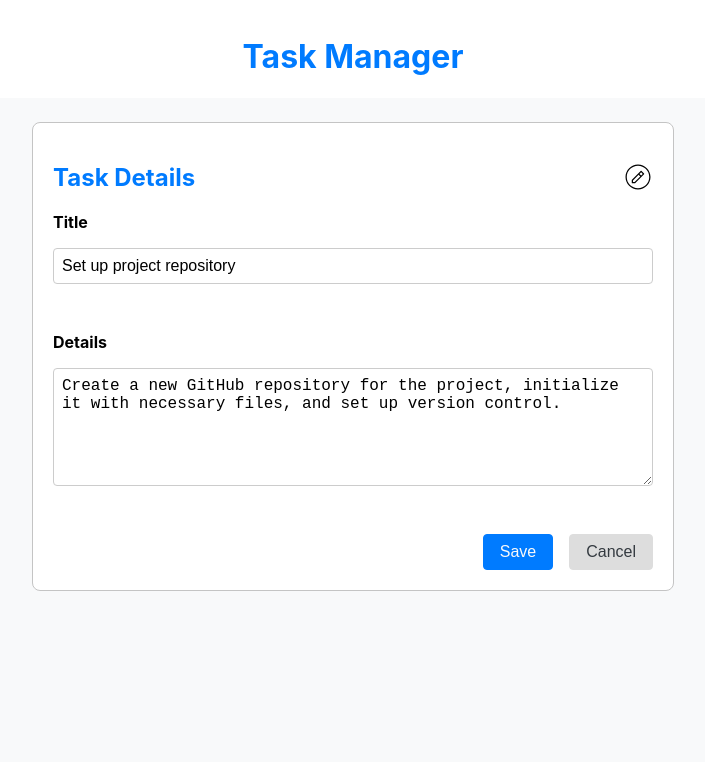
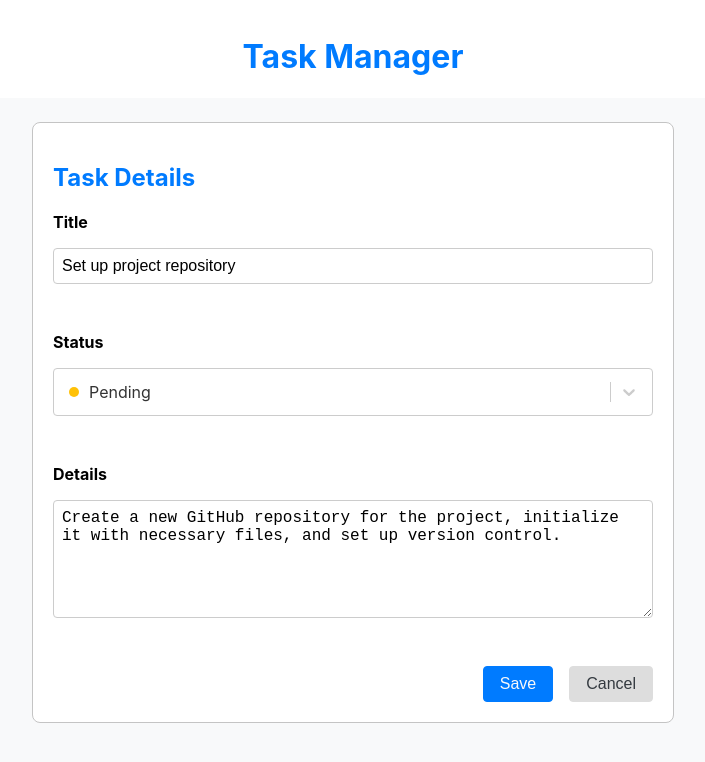
Before and after one commit to isaac-wahba/task-management-app, a React (Create React App) app: page /tasks/1 in a window 1280 px wide. Both pictures are taken after a click on the picture "Edit Task". Shown: the top 762 px of the page, without its empty margins (287-992 px from the left). Built offline with nearby package versions, Linux system fonts and the light colour scheme.

Commit message:
implement edit feature - enhance implementation

```diff
--- a/src/components/templates/TaskEditForm/TaskEditForm.tsx
+++ b/src/components/templates/TaskEditForm/TaskEditForm.tsx
@@ -1,10 +1,13 @@
 import React, { useState } from "react";
-import { Task } from "../../../types/common";
+import { EditStatusOption, Option, Task } from "../../../types/common";
 import Input from "../../atoms/Input/Input";
 import Button from "../../atoms/Button/Button";
 import { COLORS } from "../../../assets/styles/colors";
 import "./TaskEditForm.scss";
 import TextArea from "../../atoms/TextArea/TextArea";
+import { TASK_STATUS } from "../../../enums/common";
+import DropDown, { DropDownOption } from "../../atoms/DropDown/DropDown";
+import { editStatusOptions } from "../../../constants/constants";
 
 interface TaskEditFormProps {
   task: Task;
@@ -18,7 +21,11 @@ const TaskEditForm: React.FC<TaskEditFormProps> = ({
   onSave,
 }) => {
   const [editedTask, setEditedTask] = useState<Task>(task);
-
+  const [selectedStatus, setSelectedStatus] = useState<DropDownOption>(
+    editStatusOptions.find(
+      (option: Option) => option.value === task.status
+    ) as EditStatusOption
+  );
   return (
     <div className="task-edit-form">
       <div className="form-group">
@@ -32,6 +39,22 @@ const TaskEditForm: React.FC<TaskEditFormProps> = ({
             })
           }
           placeholder="Title"
+        />
+      </div>
+      <div className="form-group">
+        <label htmlFor="details">Status</label>
+        <DropDown
+          options={editStatusOptions}
+          selectedOption={selectedStatus}
+          onSelect={(option: DropDownOption) => {
+            setSelectedStatus(option);
+            setEditedTask({
+              ...editedTask,
+              status: option.value as
+                | TASK_STATUS.PENDING
+                | TASK_STATUS.COMPLETED,
+            });
+          }}
         />
       </div>
       <div className="form-group">
--- a/src/constants/constants.tsx
+++ b/src/constants/constants.tsx
@@ -1,6 +1,6 @@
 import { COLORS } from "../assets/styles/colors";
 import { TASK_STATUS, TASK_STATUS_LABEL } from "../enums/common";
-import { Option, Task } from "../types/common";
+import { EditStatusOption, Option, Task } from "../types/common";
 
 export const filterOptions: Option[] = [
   {
@@ -15,6 +15,33 @@ export const filterOptions: Option[] = [
       </div>
     ),
   },
+  {
+    value: TASK_STATUS.PENDING,
+    label: (
+      <div className="option-content">
+        <div
+          className="color-circle"
+          style={{ backgroundColor: COLORS.WARNING, marginRight: "5px" }}
+        ></div>
+        <span>{TASK_STATUS_LABEL.PENDING}</span>
+      </div>
+    ),
+  },
+  {
+    value: TASK_STATUS.COMPLETED,
+    label: (
+      <div className="option-content">
+        <div
+          className="color-circle"
+          style={{ backgroundColor: COLORS.SUCCESS, marginRight: "5px" }}
+        ></div>
+        <span>{TASK_STATUS_LABEL.COMPLETED}</span>
+      </div>
+    ),
+  },
+];
+
+export const editStatusOptions: EditStatusOption[] = [
   {
     value: TASK_STATUS.PENDING,
     label: (
--- a/src/pages/TaskDetailsPage/TaskDetailsPage.tsx
+++ b/src/pages/TaskDetailsPage/TaskDetailsPage.tsx
@@ -32,6 +32,7 @@ const TaskDetailsPage: React.FC = () => {
       <div className="task-details-page">
         <div className="page-header">
           <h2>Task Details</h2>
+          {!isEditMode && (
             <img
               src={EditIcon}
               alt="Edit"
@@ -39,7 +40,10 @@ const TaskDetailsPage: React.FC = () => {
               onClick={() => setIsEditMode(true)}
               width={30}
               height={30}
+              style={{ cursor: "pointer" }}
+              title="Edit Task"
             />
+          )}
         </div>
         {task && (
           <>
--- a/src/types/common.ts
+++ b/src/types/common.ts
@@ -12,3 +12,8 @@ export interface Option {
   label: ReactNode;
   value: TASK_STATUS;
 }
+
+export interface EditStatusOption {
+  label: ReactNode;
+  value: TASK_STATUS.COMPLETED | TASK_STATUS.PENDING;
+}
```
Also changed, not shown: src/components/atoms/DropDown/DropDown.tsx (+4 -5 lines). Lines whose indentation alone changed are shown as unchanged.
